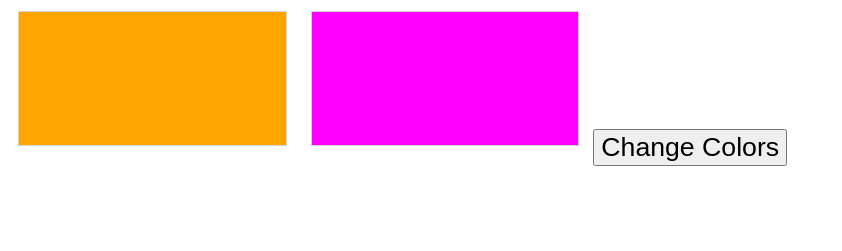
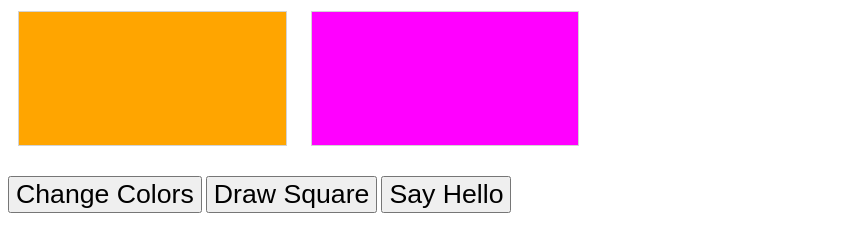
Before and after one commit to riansn31/canvas-practice, a plain HTML site: page index.html in a window 1280 px wide. Shown: the part 79-330 px from the top of the page, without its empty margins (0-842 px from the left). Drawn offline with Linux system fonts and the light colour scheme.

Commit message:
fix: Add buttons to change canvas colors, draw a square, and say hello

```diff
--- a/index.html
+++ b/index.html
@@ -10,7 +10,10 @@
     <h1>Canvas Practice</h1>
     <canvas id="canva1" class="orangeback"></canvas>
     <canvas id="canva2" class="fuchsiaback"></canvas>
-    <input type="button" value="Change Colors" onclick="changeColor()" />
+    <p></p><input type="button" value="Change Colors" onclick="changeColor()" />
+    <input type="button" value="Draw Square" onclick="doSquare()" />
+    <input type="button" value="Say Hello" onclick="sayHello()" />
+    </p>
     <script src="js/script.js"></script>
   </body>
 </html>
--- a/js/script.js
+++ b/js/script.js
@@ -13,3 +13,31 @@ function changeColor() {
     element2.classList.add("fuchsiaback");
   }
 }
+let isSquareDrawn = false;
+let isHelloSaid = false;
+
+function doSquare() {
+  var canvas = document.getElementById("canva1");
+  var ctx = canvas.getContext("2d");
+  if (!isSquareDrawn) {
+    ctx.fillStyle = "yellow";
+    ctx.fillRect(50, 30, 100, 100);
+    isSquareDrawn = true;
+  } else {
+    ctx.clearRect(50, 30, 100, 100);
+    isSquareDrawn = false;
+  }
+}
+function sayHello() {
+  var canvas = document.getElementById("canva2");
+  var ctx = canvas.getContext("2d");
+  if (isHelloSaid) {
+    ctx.clearRect(0, 0, canvas.width, canvas.height);
+    isHelloSaid = false;
+    return;
+  } else {
+    ctx.font = "30px Arial";
+    ctx.fillText("Hello World", 10, 50);
+    isHelloSaid = true;
+  }
+}
```
